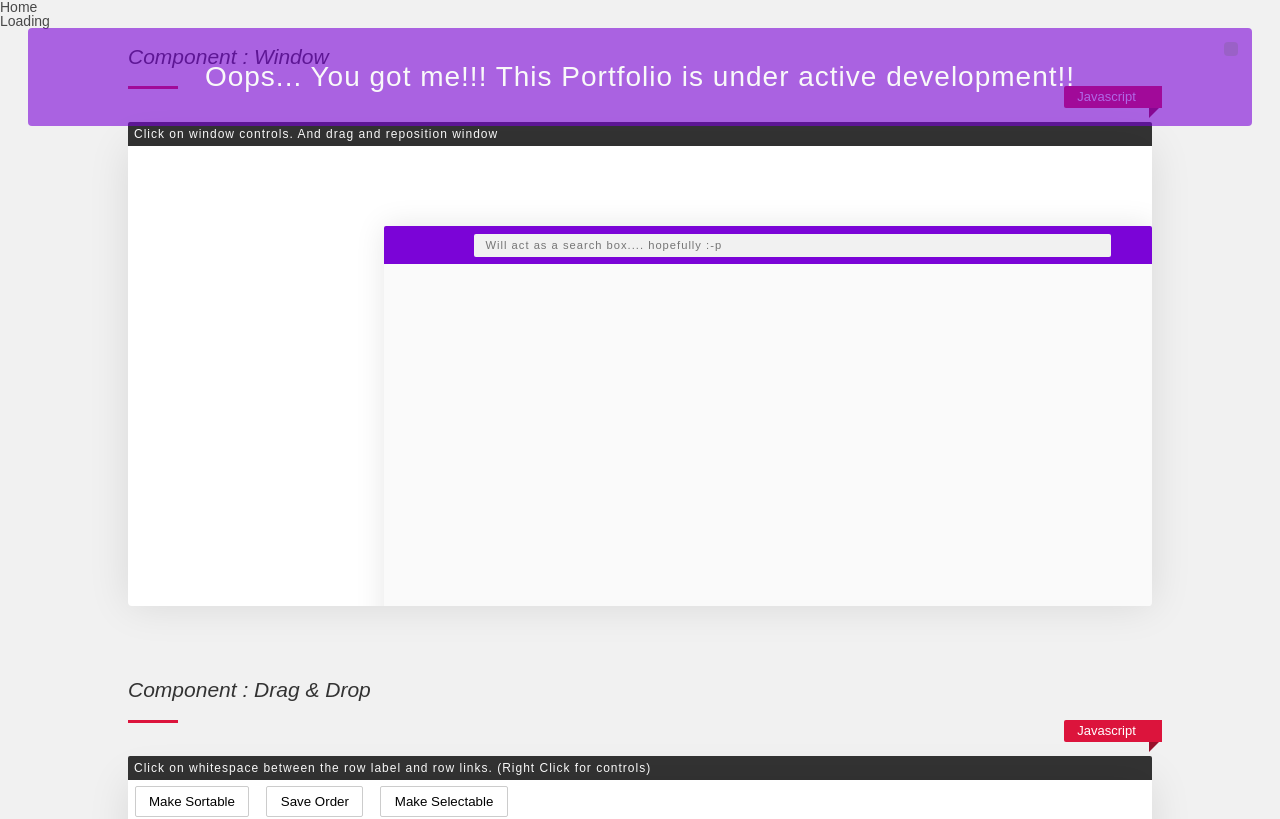
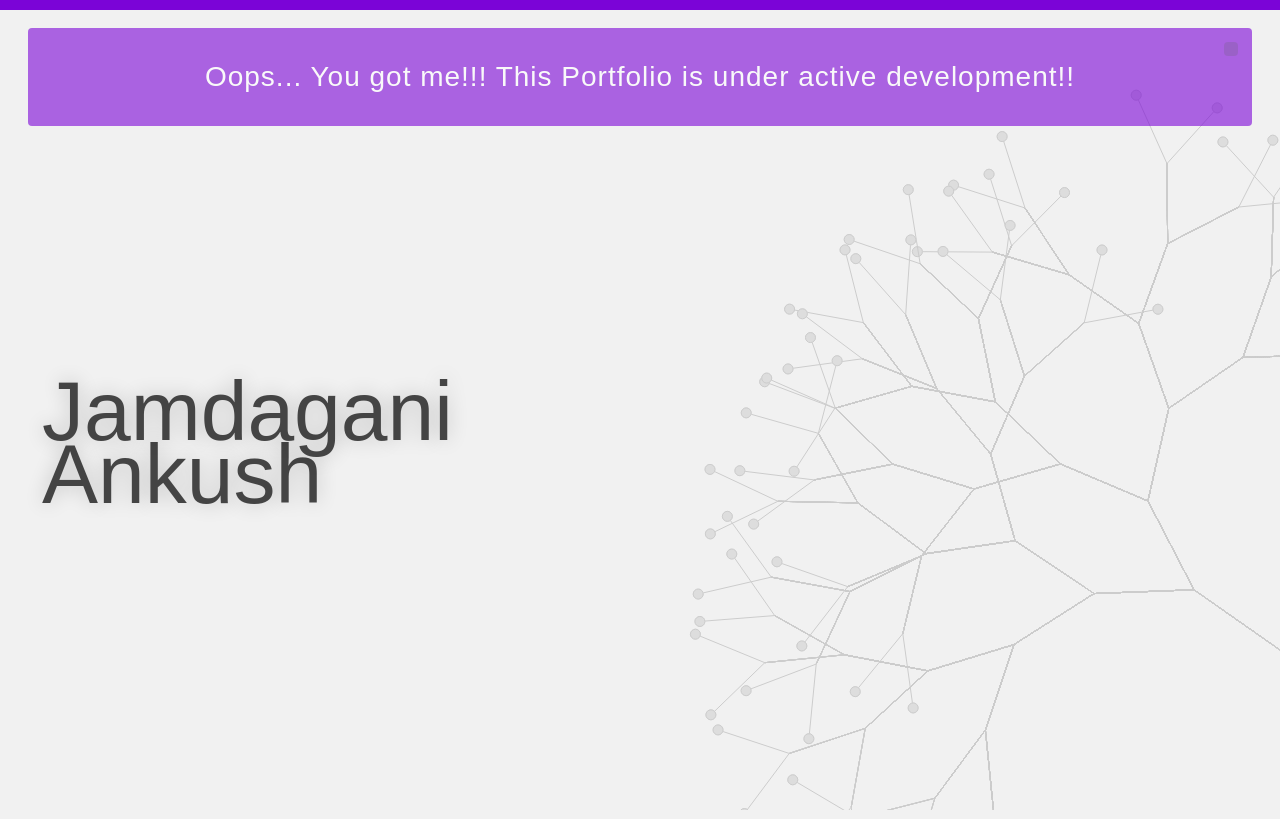
Before and after one commit to ankushjamdagani/portfolio, a React app: page / in a window 1280 px wide. Shown: the top 819 px of the page. Built offline with nearby package versions, Linux system fonts and the light colour scheme; some icons are missing.

Commit message:
routes removed for now

```diff
--- a/src/app.jsx
+++ b/src/app.jsx
@@ -9,11 +9,11 @@ const App = ({store}) => (
 	<Provider store={store}>
 		<Router>
 			<div>
-				<ul>
+				{/*<ul className="main-nav">
 					<li><Link to="/portfolio/">Home</Link></li>
 					<li><Link to="/portfolio/loading">Loading</Link></li>
-				</ul>
-				<Route exact path="/portfolio/" component={CoverPage} />
+				</ul>*/}
+				<Route exact path="/" component={CoverPage} />
 				<Route path="/portfolio/loading" component={LoadingPage} />
 			</div>
 	    </Router>
--- a/src/views/cover-page/cover-page.jsx
+++ b/src/views/cover-page/cover-page.jsx
@@ -18,7 +18,7 @@ class CoverPage extends React.Component {
             this.setState({
                 begin: true
             })
-        }, 5000)
+        }, 1000)
     }
 
     render() {
```
